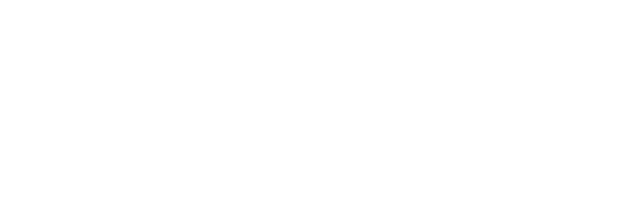
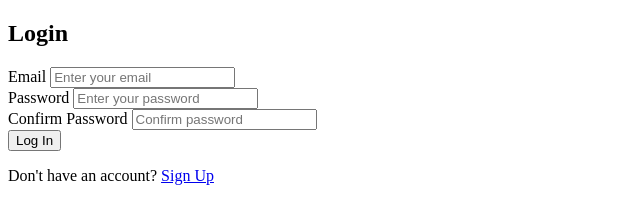
Before and after one commit to keeper-04/LoginPage, a plain HTML site: page front-end/index.html in a window 1280 px wide. Shown: the whole page, without its empty margins (0-640 px from the left). Drawn offline with Linux system fonts and the light colour scheme.

Commit message:
skeletos html

```diff
--- a/front-end/index.html
+++ b/front-end/index.html
@@ -1,11 +1,49 @@
 <!DOCTYPE html>
 <html lang="en">
+
 <head>
     <meta charset="UTF-8">
     <meta name="viewport" content="width=device-width, initial-scale=1.0">
     <title>Login Page</title>
 </head>
+
 <body>
+  <div class="container">
+    <div class="form-wrapper">
 
+      <!-- Title or header -->
+      <h2>Login</h2> <!-- Or Sign Up -->
+
+      <!-- Form -->
+      <form id="login-form">
+        <!-- Email input -->
+        <div class="input-group">
+          <label for="email">Email</label>
+          <input type="email" id="email" required placeholder="Enter your email" />
+        </div>
+
+        <!-- Password input -->
+        <div class="input-group">
+          <label for="password">Password</label>
+          <input type="password" id="password" required placeholder="Enter your password" />
+        </div>
+
+        <!-- Optional: Confirm password (for Sign Up) -->
+        <div class="input-group">
+          <label for="confirm-password">Confirm Password</label>
+          <input type="password" id="confirm-password" required placeholder="Confirm password" />
+        </div>
+
+        <!-- Submit button -->
+        <button type="submit">Log In</button>
+
+        <!-- Optional: Link to switch to Sign Up -->
+        <p>
+          Don't have an account? <a href="signup.html">Sign Up</a>
+        </p>
+      </form>
+    </div>
+  </div>
 </body>
+
 </html>
```
